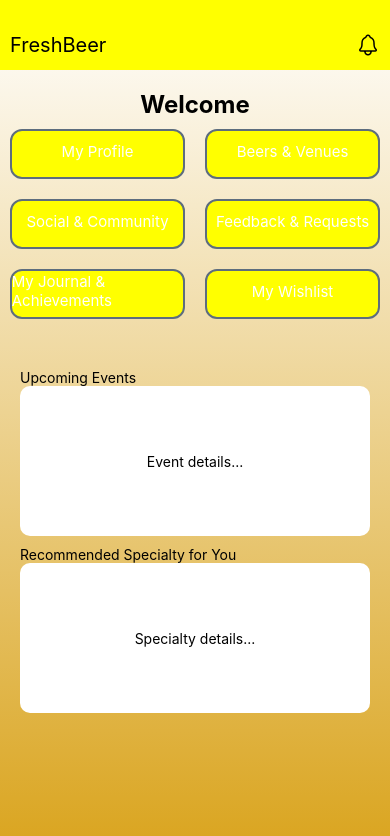
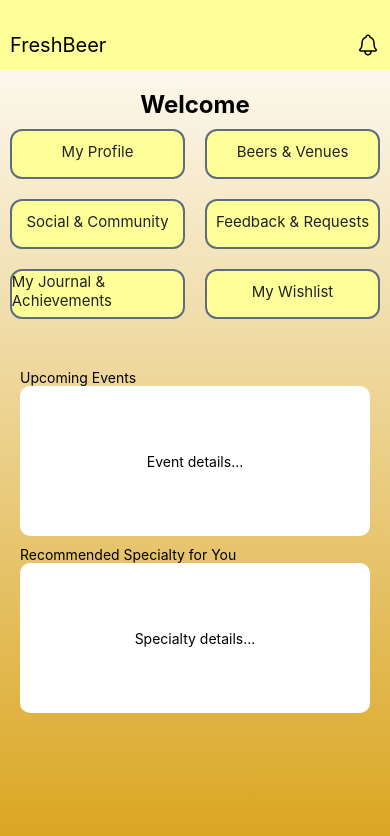
Before and after one commit to btyq/FreshBeerNearMe, a React Native app: screen /Dashboard in a window 390 px wide. Shown: the top 836 px of the page. Built offline with nearby package versions, Linux system fonts and the light colour scheme.

Commit message:
Multiple changes to styling, Removed Button.js

```diff
--- a/components/Button.js
+++ /dev/null
@@ -1,33 +0,0 @@
-import React from "react";
-import { Text, StyleSheet, TouchableOpacity } from "react-native";
-import COLORS from "../constants/colors";
-
-const Button = (props) => {
-    const filledBgColor = props.color || COLORS.yellow;
-    const outlinedColor = COLORS.white;
-    const bgColor = props.filled ? filledBgColor : outlinedColor;
-    const textColor = props.filled ? COLORS.white : COLORS.primary;
-
-  return (
-    <TouchableOpacity
-    style={{...styles.button,
-            ...{backgroundColor: bgColor},
-            ...props.style}}
-    onPress={props.onPress}>
-        <Text style={{fontSize: 15, ... { color: textColor }}}>{props.title}</Text>
-    </TouchableOpacity>
-  )
-}
-
-const styles = StyleSheet.create({
-    button:{
-        paddingBottom: 16,
-        paddingVertical:10,
-        borderColor: COLORS.primary,
-        borderWidth: 2,
-        borderRadius: 12,
-        alignItems: 'center',
-        justifyContent: 'center'
-    }
-})
-export default Button
--- a/screens/Dashboard.js
+++ b/screens/Dashboard.js
@@ -1,17 +1,43 @@
-import React, { useState } from "react";
-import { View, Text, TouchableOpacity, Image, ScrollView, StyleSheet } from "react-native";
-import { SafeAreaView } from "react-native-safe-area-context";
-import { LinearGradient } from "expo-linear-gradient";
-import COLORS from "../constants/colors";
-import { Ionicons } from "@expo/vector-icons";
-import CheckBox from "expo-checkbox";
-import Button from "../components/Button";
+import React, { useState } from 'react';
+import { View, Text, ScrollView, StyleSheet, TouchableOpacity } from 'react-native';
+import { SafeAreaView } from 'react-native-safe-area-context';
+import { LinearGradient } from 'expo-linear-gradient';
+import COLORS from '../constants/colors';
+import { Ionicons } from '@expo/vector-icons';
+import CheckBox from 'expo-checkbox';
+
+//CODES TO STYLE BUTTON
+const Button = (props) => {
+  const filledBgColor = props.color || COLORS.yellow;
+  const outlinedColor = COLORS.white;
+  const bgColor = props.filled ? filledBgColor : outlinedColor;
+  const textColor = props.filled ? COLORS.black : COLORS.primary;
+
+return (
+  <TouchableOpacity
+  style={{...styles.button,
+          ...{backgroundColor: bgColor},
+          ...props.style}}
+  onPress={props.onPress}>
+      <Text style={{fontSize: 15, ... { color: textColor }}}>{props.title}</Text>
+  </TouchableOpacity>
+)
+}
 
 const Dashboard = ({ navigation }) => {
-
   return (
     <LinearGradient style={{ flex: 1 }} colors={[COLORS.white, COLORS.yellow]}>
-      <View style={{ flexDirection: 'row', justifyContent: 'space-between', alignItems: 'center', padding: 10,paddingTop: 30, backgroundColor: 'yellow', height: 70 }}>
+      <View
+        style={{
+          flexDirection: 'row',
+          justifyContent: 'space-between',
+          alignItems: 'center',
+          padding: 10,
+          paddingTop: 30,
+          backgroundColor: '#ffff99',
+          height: 70,
+        }}
+      >
         <Text style={{ fontSize: 20 }}>FreshBeer</Text>
         <Ionicons name="notifications-outline" size={24} color="black" />
       </View>
@@ -23,34 +49,40 @@ const Dashboard = ({ navigation }) => {
             <View style={styles.grid}>
               <Button
                 title="My Profile"
-                color="yellow"
+                color="#ffff99"
                 filled
-                style={styles.gridItem}></Button>
+                style={styles.gridItem}
+              ></Button>
               <Button
                 title="Beers & Venues"
-                color="yellow"
+                color="#ffff99"
                 filled
-                style={styles.gridItem}></Button>
+                style={styles.gridItem}
+              ></Button>
               <Button
                 title="Social & Community"
-                color="yellow"
+                color="#ffff99"
                 filled
-                style={styles.gridItem}></Button>
+                style={styles.gridItem}
+              ></Button>
               <Button
                 title="Feedback & Requests"
-                color="yellow"
+                color="#ffff99"
                 filled
-                style={styles.gridItem}></Button>
+                style={styles.gridItem}
+              ></Button>
               <Button
                 title="My Journal & Achievements"
-                color="yellow"
+                color="#ffff99"
                 filled
-                style={styles.gridItem}></Button>
+                style={styles.gridItem}
+              ></Button>
               <Button
                 title="My Wishlist"
-                color="yellow"
+                color="#ffff99"
                 filled
-                style={styles.gridItem}></Button>
+                style={styles.gridItem}
+              ></Button>
             </View>
           </View>
 
@@ -68,8 +100,8 @@ const Dashboard = ({ navigation }) => {
         </ScrollView>
       </SafeAreaView>
     </LinearGradient>
-  )
-}
+  );
+};
 
 const styles = StyleSheet.create({
   grid: {
@@ -84,6 +116,15 @@ const styles = StyleSheet.create({
     marginVertical: 10,
     marginHorizontal: '2.5%',
   },
+  button:{
+    paddingBottom: 16,
+    paddingVertical:10,
+    borderColor: COLORS.primary,
+    borderWidth: 2,
+    borderRadius: 12,
+    alignItems: 'center',
+    justifyContent: 'center'
+  },
   cardContainer: {
     padding: 20,
   },
@@ -95,12 +136,12 @@ const styles = StyleSheet.create({
     justifyContent: 'center',
     alignItems: 'center',
     padding: 10,
-    marginBottom: 10
+    marginBottom: 10,
   },
   cardImage: {
     width: '100%',
-    height: '70%'
-  }
+    height: '70%',
+  },
 });
 
 export default Dashboard;
--- a/screens/Signup.js
+++ b/screens/Signup.js
@@ -1,12 +1,30 @@
 import React, { useState } from "react";
-import { View, Text, TouchableOpacity, Image, Pressable, TextInput, ScrollView, Alert} from "react-native";
+import { View, Text, TouchableOpacity, Image, Pressable, TextInput, ScrollView, Alert, StyleSheet} from "react-native";
 import { SafeAreaView } from "react-native-safe-area-context";
 import { LinearGradient } from "expo-linear-gradient";
 import COLORS from "../constants/colors";
 import { Ionicons } from "@expo/vector-icons";
 import CheckBox from "expo-checkbox";
-import Button from "../components/Button";
 
+//CODES TO STYLE BUTTON
+const Button = (props) => {
+  const filledBgColor = props.color || COLORS.yellow;
+  const outlinedColor = COLORS.white;
+  const bgColor = props.filled ? filledBgColor : outlinedColor;
+  const textColor = props.filled ? COLORS.white : COLORS.primary;
+
+return (
+  <TouchableOpacity
+  style={{...styles.button,
+          ...{backgroundColor: bgColor},
+          ...props.style}}
+  onPress={props.onPress}>
+      <Text style={{fontSize: 15, ... { color: textColor }}}>{props.title}</Text>
+  </TouchableOpacity>
+)
+}
+
+//CODES FOR THE MAIN PAGE
 const Signup = ({ navigation }) => {
   const [isPasswordShown, setIsPasswordShown] = useState(false);
   const [isChecked, setIsChecked] = useState(false);
@@ -347,5 +365,15 @@ const Signup = ({ navigation }) => {
     </LinearGradient>
   )
 }
-
+const styles = StyleSheet.create({
+  button:{
+      paddingBottom: 16,
+      paddingVertical:10,
+      borderColor: COLORS.primary,
+      borderWidth: 2,
+      borderRadius: 12,
+      alignItems: 'center',
+      justifyContent: 'center'
+  }
+})
 export default Signup
--- a/screens/Welcome.js
+++ b/screens/Welcome.js
@@ -1,12 +1,30 @@
 import React, { useState } from "react";
-import { View, Text, TouchableOpacity, Image, Pressable, TextInput } from "react-native";
+import { View, Text, TouchableOpacity, Image, Pressable, TextInput, StyleSheet } from "react-native";
 import { SafeAreaView } from "react-native-safe-area-context";
 import { LinearGradient } from "expo-linear-gradient";
 import COLORS from "../constants/colors";
 import { Ionicons } from "@expo/vector-icons";
 import CheckBox from "expo-checkbox";
-import Button from "../components/Button";
 
+//CODES TO STYLE BUTTON
+const Button = (props) => {
+  const filledBgColor = props.color || COLORS.yellow;
+  const outlinedColor = COLORS.white;
+  const bgColor = props.filled ? filledBgColor : outlinedColor;
+  const textColor = props.filled ? COLORS.white : COLORS.primary;
+
+return (
+  <TouchableOpacity
+  style={{...styles.button,
+          ...{backgroundColor: bgColor},
+          ...props.style}}
+  onPress={props.onPress}>
+      <Text style={{fontSize: 15, ... { color: textColor }}}>{props.title}</Text>
+  </TouchableOpacity>
+)
+}
+
+//CODES FOR THE MAIN PAGE
 const Welcome = ({ navigation }) => {
   const [isPasswordShown, setIsPasswordShown] = useState(false);
   const [isChecked, setIsChecked] = useState(false);
@@ -258,4 +276,15 @@ const Welcome = ({ navigation }) => {
   )
 }
 
+const styles = StyleSheet.create({
+  button:{
+      paddingBottom: 16,
+      paddingVertical:10,
+      borderColor: COLORS.primary,
+      borderWidth: 2,
+      borderRadius: 12,
+      alignItems: 'center',
+      justifyContent: 'center'
+  }
+})
 export default Welcome
```
